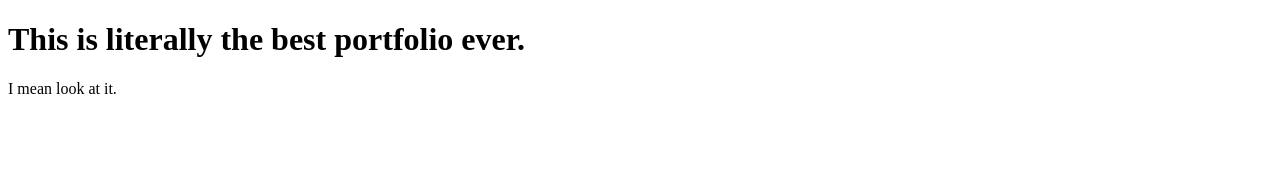
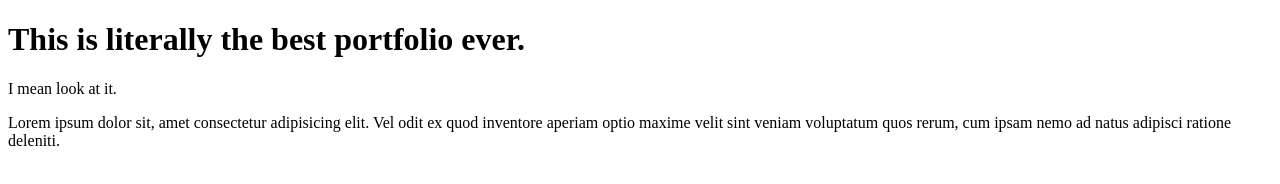
Before and after one commit to AlanBreck/Basic-Portfolio, a plain HTML site: page index.html in a window 1280 px wide. Drawn offline with Linux system fonts and the light colour scheme.

Commit message:
adds more content in index.html

```diff
--- a/index.html
+++ b/index.html
@@ -9,5 +9,6 @@
 <body>
     <h1>This is literally the best portfolio ever.</h1>
     <p>I mean look at it.</p>
+    <p>Lorem ipsum dolor sit, amet consectetur adipisicing elit. Vel odit ex quod inventore aperiam optio maxime velit sint veniam voluptatum quos rerum, cum ipsam nemo ad natus adipisci ratione deleniti.</p>
 </body>
 </html>
```
